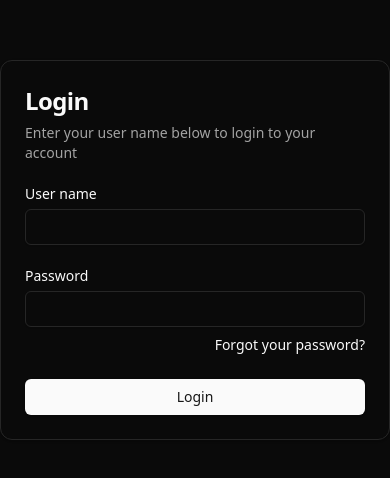
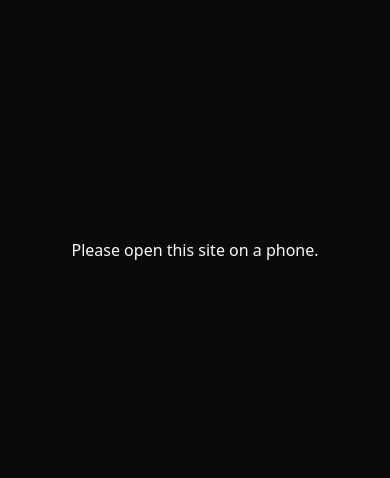
Before and after one commit to mehulrana5/dsoi-frontend, a React (Vite) app: page /transactions in a window 390 px wide. Shown: the part 172-650 px from the top of the page. Built offline with nearby package versions, Linux system fonts and the light colour scheme; no server answers.

Commit message:
enhance login functionality with device ID handling and mobile detection

```diff
--- a/src/context/UserContextProvider.tsx
+++ b/src/context/UserContextProvider.tsx
@@ -37,7 +37,8 @@ const UserContextProvider: FC<UserContextProviderProps> = ({ children }) => {
     const getHeaders = () => {
         return {
             'Content-Type': 'application/json',
-            'Authorization': localStorage.getItem("token") || ""
+            'Authorization': localStorage.getItem("token") || "",
+            'id': localStorage.getItem("id") || ""
         };
     };
 
@@ -48,19 +49,35 @@ const UserContextProvider: FC<UserContextProviderProps> = ({ children }) => {
             const res = await fetch(`${BASE_URL}/member/login`, {
                 method: 'POST',
                 headers: getHeaders(),
-                body: JSON.stringify({ userName: credentials.username, password: credentials.password })
+                body: JSON.stringify({
+                    userName: credentials.username,
+                    password: credentials.password,
+                    deviceId: localStorage.getItem("deviceId")
+                })
             });
 
             if (res.status === 401) return logout();
 
             const data = await res.json();
             if (data.error) {
-                alert(data.error.message);
+                if (data.error.status === 403) {
+                    localStorage.setItem("id", data.error.data.id)
+                    const a = window.confirm("Account logged in from another device do you want to logout from all the devices ?")
+                    if (a) {
+                        logout();
+                        window.location.reload();
+                        alert("Login again");
+                    }
+                }
+                else {
+                    alert(data.error.message);
+                }
                 return;
             }
             localStorage.setItem("id", data.member.id);
             localStorage.setItem("userName", data.member.userName);
             localStorage.setItem("token", `Berear ${data.token}`);
+            localStorage.setItem("deviceId", data.deviceId);
             navigate('/member');
         } catch (error) {
             console.error('Login error:', error);
@@ -70,12 +87,16 @@ const UserContextProvider: FC<UserContextProviderProps> = ({ children }) => {
         }
     };
 
-    const logout = () => {
+    const logout = async () => {
+        await fetch(`${BASE_URL}/member/logout`, {
+            method: 'POST',
+            headers: getHeaders()
+        });
         localStorage.removeItem("id");
+        localStorage.removeItem("deviceId");
         localStorage.removeItem("userName");
         localStorage.removeItem("token");
         navigate('/');
-        window.location.reload()
     };
 
     const minPayment = async (id: string) => {
--- a/src/pages/Layout.tsx
+++ b/src/pages/Layout.tsx
@@ -8,11 +8,6 @@ import { Toaster } from "@/components/ui/sonner"
 import { Outlet } from "react-router-dom"
 
 export default function Page() {
-  const userAgent = navigator.userAgent.toLowerCase()
-  alert(`
-    Includes chrome:${userAgent.includes("chrome")}
-    Is desktop:${userAgent.includes("windows") || userAgent.includes("linux")}
-    `);
   return (
     <SidebarProvider>
       <AppSidebar />
--- a/src/pages/LoginPage.tsx
+++ b/src/pages/LoginPage.tsx
@@ -1,15 +1,45 @@
-import { LoginForm } from "@/components/login-form"
+"use client"; // Ensure it runs only on the client side
+
+import { useEffect, useState } from "react";
+import { LoginForm } from "@/components/login-form";
 
 export default function Page() {
+  const [isMobile, setIsMobile] = useState(false);
+  const [isSamsungBrowser, setIsSamsungBrowser] = useState(false);
+
+  useEffect(() => {
+    if (typeof window !== "undefined") {
+      const ua = navigator.userAgent.toLowerCase();
+
+      // Detect if the user is on a mobile device
+      setIsMobile(/iphone|ipod|android|blackberry|windows phone|mobile/i.test(ua));
+
+      // Detect Samsung Internet Browser
+      setIsSamsungBrowser(ua.includes("samsung"));
+
+    }
+  }, []);
+
   return (
-    <div style={{
-      height:"100vh",
-      outline:"red solid",
-      display:"flex",
-      justifyContent:"center",
-      alignItems:"center"
-    }}>
-      <LoginForm />
+    <div
+      style={{
+        height: "100vh",
+        outline: "red solid",
+        display: "flex",
+        justifyContent: "center",
+        alignItems: "center",
+      }}
+    >
+      <div>
+        {!isMobile ? (
+          <p>Please open this site on a phone.</p>
+        ) : isSamsungBrowser ? (
+          <p>Please use Google Chrome, Brave, or Edge web browsers.</p>
+        ) : (
+          <LoginForm />
+        )}
+        {/* <LoginForm /> */}
+      </div>
     </div>
-  )
+  );
 }
```
